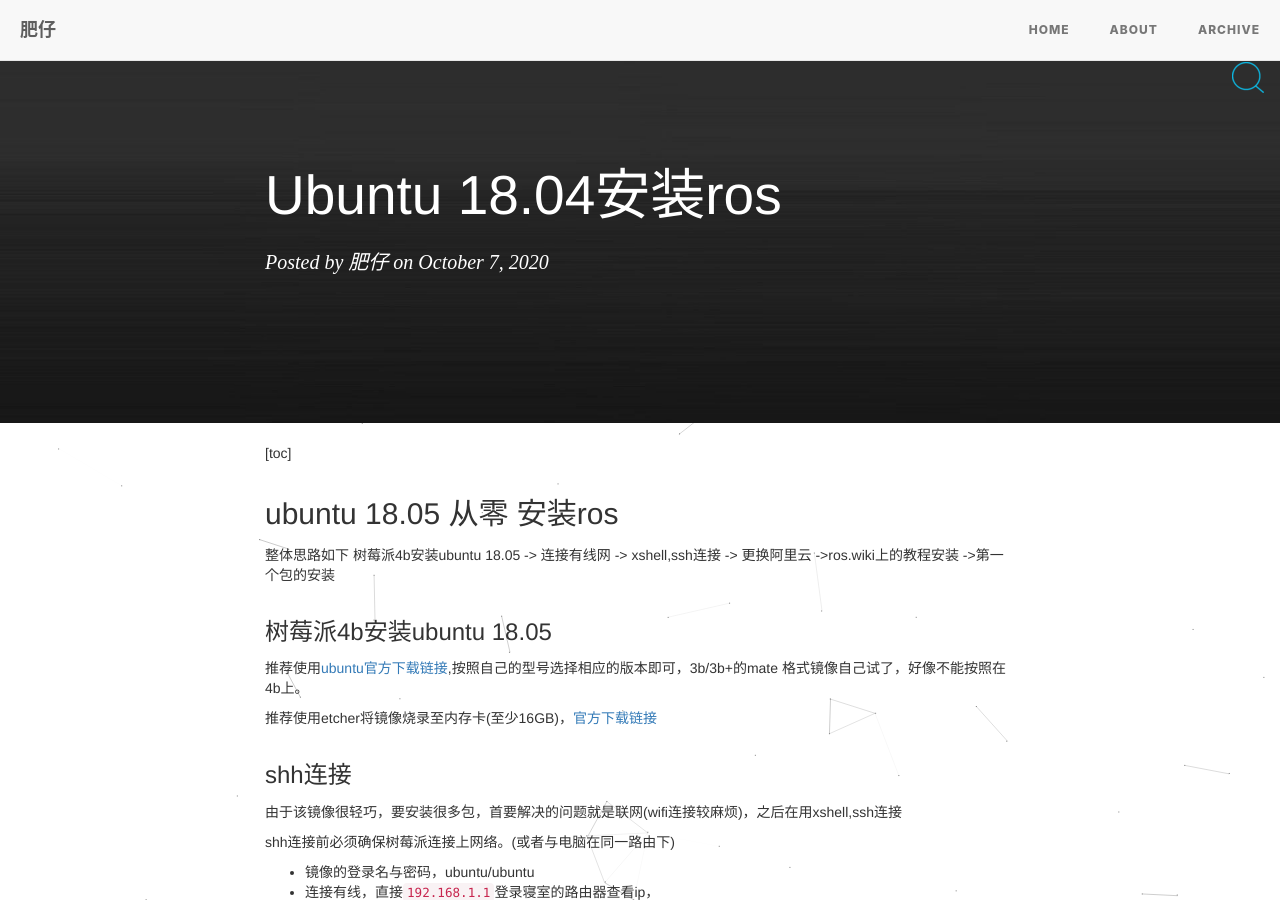
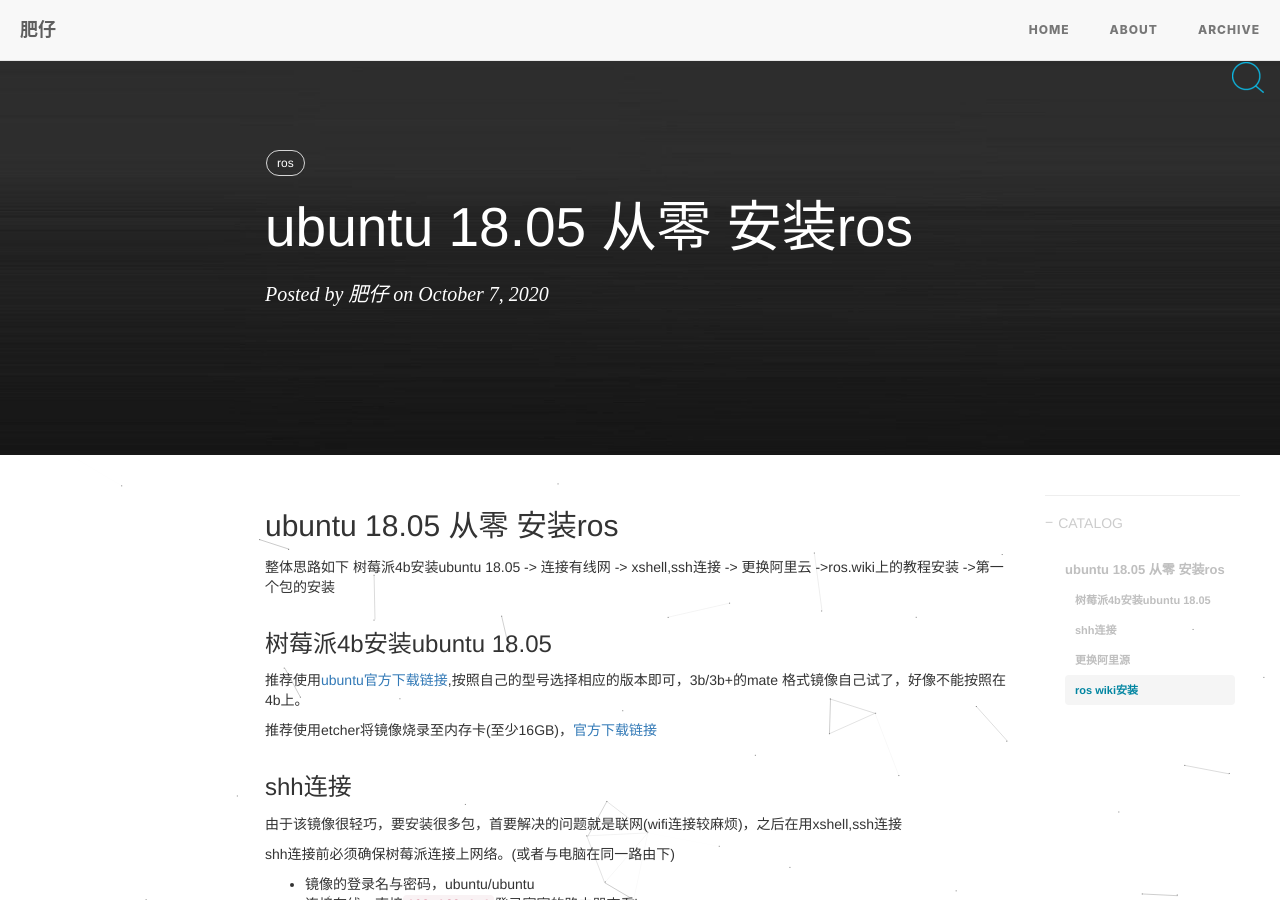
Before and after one commit to daniao2017/daniao2017.github.io, a Jekyll site: the page built from _posts/2020-10-07-ubuntu 18.04安装ros.md, in a window 1280 px wide and 900 px high. Built offline with Jekyll 4.4.1, drawn with Linux system fonts in a browser that asks for light colours; nearby versions of some CDN libraries; our own code applies the rules of GitHub Pages for plain Markdown files; comment, search, counter and statistics services are not loaded.

Commit message:
Update 2020-10-07-ubuntu 18.04安装ros.md

```diff
--- a/_posts/2020-10-07-ubuntu 18.04安装ros.md
+++ b/_posts/2020-10-07-ubuntu 18.04安装ros.md
@@ -1,4 +1,14 @@
-[toc]
+---
+layout:     post
+title:      ubuntu 18.05 从零 安装ros
+date:       2020-10-07
+author:     肥仔
+catalog: true
+tags:
+
+    - ros
+
+---
 ## ubuntu 18.05 从零 安装ros
 整体思路如下
 树莓派4b安装ubuntu 18.05 -> 连接有线网 -> xshell,ssh连接 -> 更换阿里云 ->ros.wiki上的教程安装 ->第一个包的安装
```
